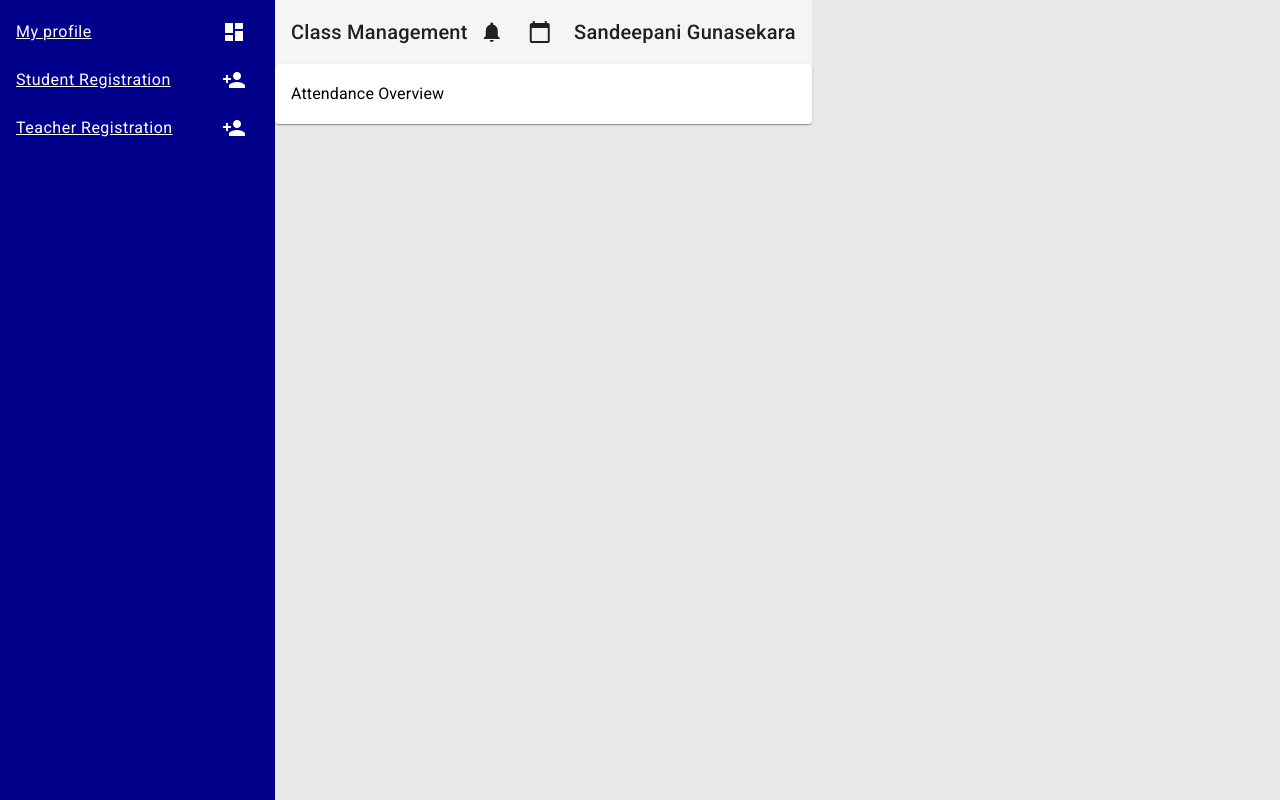
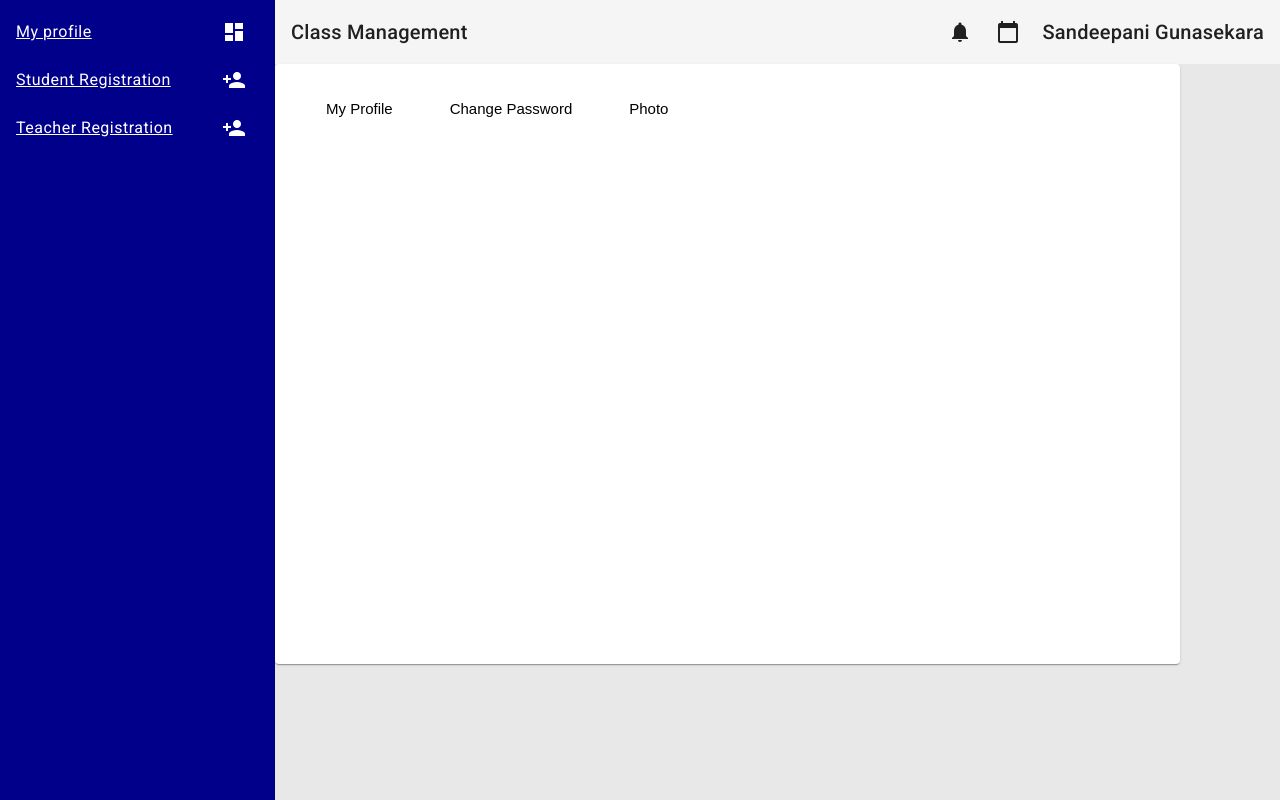
Before and after one commit to codingPentagon/ZoneEd, an Angular app in the folder frontend/: page /tchProfile in a window 1280 px wide. Built offline with nearby package versions, Linux system fonts and the light colour scheme.

Commit message:
Updated html in teacher profile

```diff
--- a/frontend/src/app/app.module.ts
+++ b/frontend/src/app/app.module.ts
@@ -13,7 +13,6 @@ import { TchrProfileComponent } from './tchr-profile/tchr-profile.component';
 @NgModule({
   declarations: [
     AppComponent,
-
     TchrProfileComponent,
   ],
   imports: [
--- a/frontend/src/app/tchr-profile/tchr-profile.component.css
+++ b/frontend/src/app/tchr-profile/tchr-profile.component.css
@@ -2,6 +2,32 @@
     display: flex;
   }
 
-  .body-contains{
+  #body-contains{
     flex: 1;
   }
+
+  mat-card{
+    width: 90%;
+    height: 600px;
+  }
+
+
+  button{
+    border: none;
+    background-color: white;
+    font-size: 15px;
+    margin-top: 35px;
+    text-align: left;
+    margin-left: 45px;
+
+
+  }
+ .container01{
+    display: flex;
+
+
+
+}
+button:hover{
+    color: rgb(100, 100, 114);
+}
--- a/frontend/src/app/tchr-profile/tchr-profile.component.html
+++ b/frontend/src/app/tchr-profile/tchr-profile.component.html
@@ -1,12 +1,22 @@
 
 <app-nav></app-nav>
 <div id="body-contains"><app-header></app-header>
-   <mat-card>
-       <mat-card-content class="first_card">
-          <h3>Attendance Overview</h3>
 
-       </mat-card-content>
-     </mat-card>
+ <mat-card>
+    <div class="container01">
+        <button mat-button (click)="toggleDetails()" id="showDetailsButton">My Profile</button>
+        <button mat-button>Change Password</button>
+        <button mat-button>Photo</button>
+
+        <ul *ngIf="showDetails">
+            <li>Detail 1</li>
+            <li>Detail 2</li>
+            <li>Detail 3</li>
+          </ul>
+    </div>
 
 
+
+ </mat-card>
+
 </div>
--- a/frontend/src/app/tchr-profile/tchr-profile.component.ts
+++ b/frontend/src/app/tchr-profile/tchr-profile.component.ts
@@ -3,8 +3,16 @@ import { Component } from '@angular/core';
 @Component({
   selector: 'app-tchr-profile',
   templateUrl: './tchr-profile.component.html',
-  styleUrls: ['./tchr-profile.component.css']
+  styleUrls: ['./tchr-profile.component.css'],
+
 })
 export class TchrProfileComponent {
+  showDetails = false;
+  buttonText = 'Show Details';
 
+  toggleDetails() {
+
+    this.showDetails = !this.showDetails;
+    this.buttonText = this.showDetails ? 'Hide Details' : 'Show Details';
+  }
 }
```
